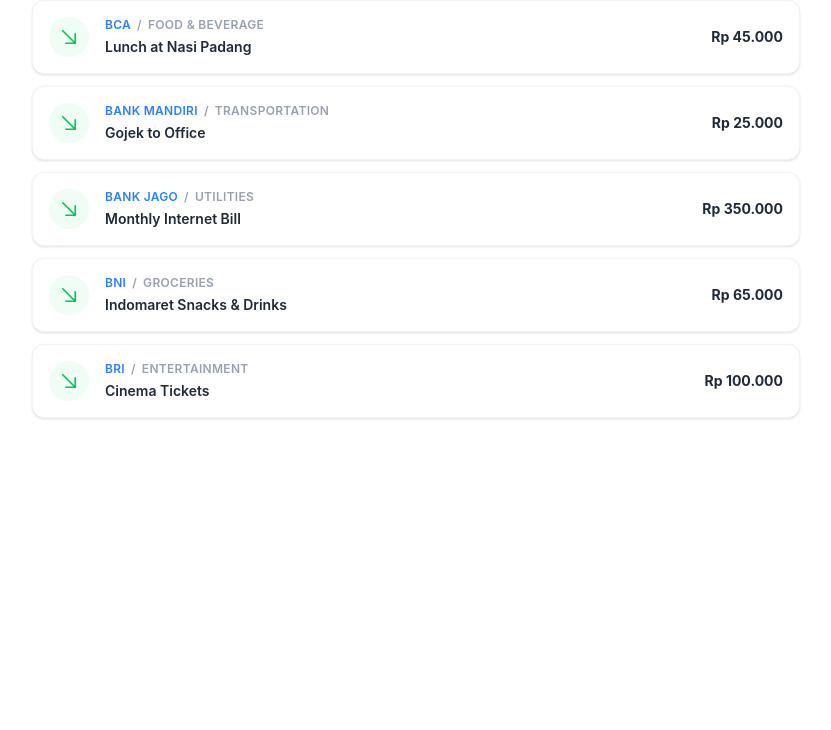
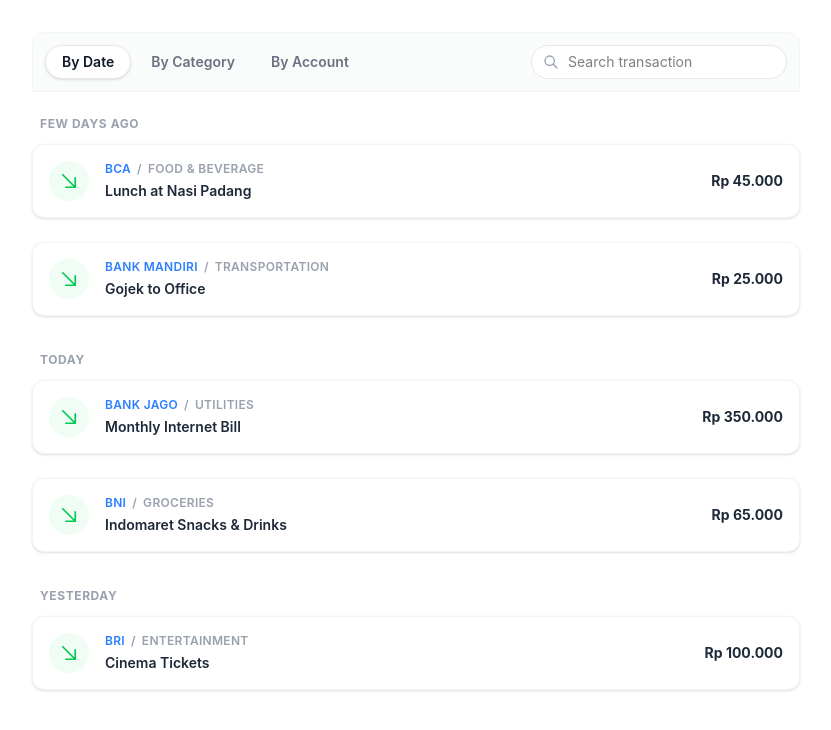
Before and after one commit to 19623248Git/Hangry_fe_internship_case_study, a React (Vite) app: page / in a window 1280 px wide. Shown: the top 730 px of the page, without its empty margins (224-1055 px from the left). Built offline with nearby package versions, Linux system fonts and the light colour scheme.

Commit message:
feat: filter system in expense list

```diff
--- a/src/components/expense_list.tsx
+++ b/src/components/expense_list.tsx
@@ -1,17 +1,141 @@
 import type { Expense } from "../data/types/expense";
 import ExpenseListItem from "./expense_list_item";
+import { useState } from "react";
 
 interface expensesListProp {
         expensesList: Expense[];
 }
 
+const CAT_FILTERS = [
+        'Date',
+        'Category',
+        'Account'
+]
+
+type catfilterType = typeof CAT_FILTERS[number];
+
 export default function ExpenseList({ expensesList }: expensesListProp){
 
+        const [catfilter, setCatfilter] = useState<catfilterType>('Date');
+        const [searchQuery, setSearchQuery] = useState<string>('');
+
+        // Helper function to figure out date category
+        // Today, Yesterday, or Older
+        const getDateLabel = (expenseDate: Date) => {
+                const today = new Date();
+                const target = new Date(expenseDate);
+
+                today.setHours(0, 0, 0, 0);
+                target.setHours(0, 0, 0, 0);
+
+                const diffTime = today.getTime() - target.getTime();
+                const diffDays = Math.floor(diffTime / (1000 * 60 * 60 * 24));
+
+                if (diffDays === 0) return "TODAY";
+                if (diffDays === 1) return "YESTERDAY";
+                return "FEW DAYS AGO";
+        };
+
+        // to return a filtered list from the search bar
+        const filteredExpenses = expensesList.filter((expense) => {
+                const searchLower = searchQuery.toLowerCase();
+                return (
+                        expense.Note.toLowerCase().includes(searchLower) ||
+                        expense.Category.toLowerCase().includes(searchLower) ||
+                        expense.Account.toLowerCase().includes(searchLower)
+                );
+        });
+
+        // group by catfilter
+        const groupedExpenses = filteredExpenses.reduce((groups, expense) => {
+                let groupKey = '';
+
+                if (catfilter === 'Date') {
+                        groupKey = getDateLabel(expense.Date);
+                }
+                else if (catfilter === 'Category') {
+                        groupKey = expense.Category.toUpperCase();
+                }
+                else if (catfilter === 'Account') {
+                        groupKey = expense.Account.toUpperCase();
+                }
+
+                // If group doesn't exist yet, create empty array
+                if (!groups[groupKey]) {
+                        groups[groupKey] = [];
+                }
+
+                groups[groupKey].push(expense);
+                return groups;
+
+        }, {} as Record<string, Expense[]>);
+
         return(
-                <div className="w-full max-w-3xl mx-auto">
-                        {expensesList.map((singleExpense, index) => (
-                                <ExpenseListItem key={index} expense={singleExpense} />
-                        ))}
+                <div className="w-full max-w-3xl mx-auto mt-8">
+
+                        {/* filterbar or smth idk */}
+                        <div className="flex items-center justify-between bg-gray-50/80 p-3 rounded-t-xl border border-gray-100 mb-6">
+
+                                <div className="flex space-x-1">
+                                {CAT_FILTERS.map((filter) => (
+                                        <button
+                                                key={filter}
+                                                onClick={() => setCatfilter(filter as any)}
+                                                className={`px-4 py-1.5 rounded-full text-sm font-semibold transition-all ${
+                                                        catfilter === filter
+                                                        ? 'bg-white text-gray-900 shadow-sm border border-gray-200'
+                                                        : 'text-gray-500 hover:bg-gray-200/50'
+                                                }`}
+                                        >
+                                        By {filter}
+                                        </button>
+                                ))}
+                                </div>
+                                <div className="relative">
+                                <svg
+                                        className="w-4 h-4 absolute left-3 top-1/2 -translate-y-1/2 text-gray-400"
+                                        fill="none"
+                                        stroke="currentColor"
+                                        viewBox="0 0 24 24"
+                                >
+                                        <path strokeLinecap="round" strokeLinejoin="round" strokeWidth={2} d="M21 21l-6-6m2-5a7 7 0 11-14 0 7 7 0 0114 0z" />
+                                </svg>
+                                <input
+                                        type="text"
+                                        placeholder="Search transaction"
+                                        value={searchQuery}
+                                        onChange={(e) => setSearchQuery(e.target.value)}
+                                        className="pl-9 pr-4 py-1.5 rounded-full border border-gray-200 text-sm focus:outline-none focus:ring-2 focus:ring-gray-300 w-64 bg-white"
+                                />
+                                </div>
+                        </div>
+
+                        {/* The actual list */}
+                        <div className="w-full max-w-3xl mx-auto">
+                                {Object.entries(groupedExpenses).map(([groupName, expensesInGroup]) => (
+                                        <div key={groupName} className="mb-6">
+                                                <div className="mb-3 px-2">
+                                                        <h3 className="text-xs font-bold text-gray-400 tracking-wider">
+                                                                {groupName}
+                                                        </h3>
+                                                </div>
+
+                                                <div className="flex flex-col gap-3">
+                                                        {expensesInGroup.map((expense, index) => (
+                                                                <ExpenseListItem key={index} expense={expense} />
+                                                        ))}
+                                                </div>
+                                        </div>
+                                ))}
+
+                                {/* No list found UI */}
+                                {Object.keys(groupedExpenses).length === 0 && (
+                                        <div className="text-center py-12 text-gray-400 text-sm font-medium">
+                                        No transactions match your search.
+                                        </div>
+                                )}
+                        </div>
+
                 </div>
         )
 }
```
